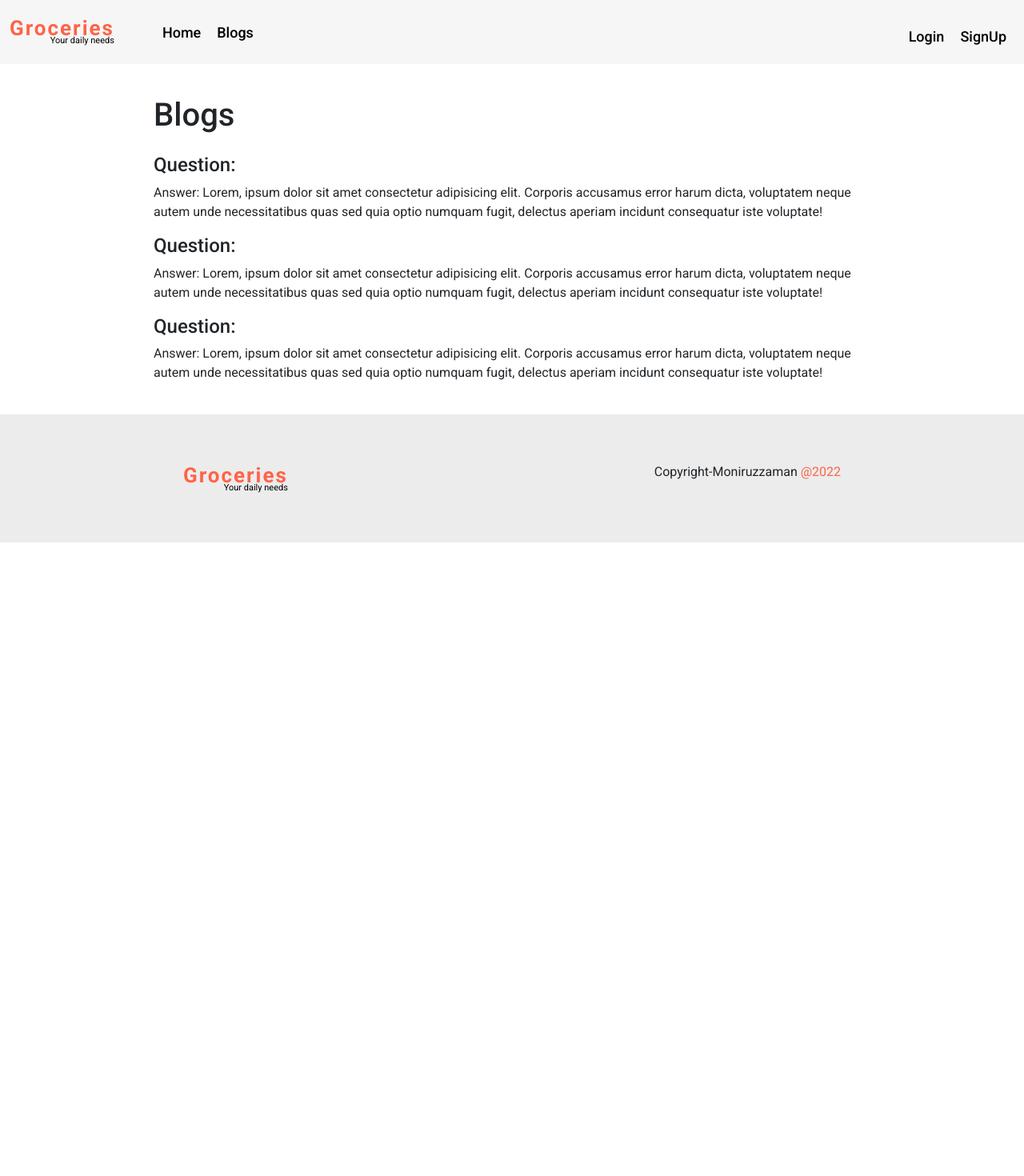
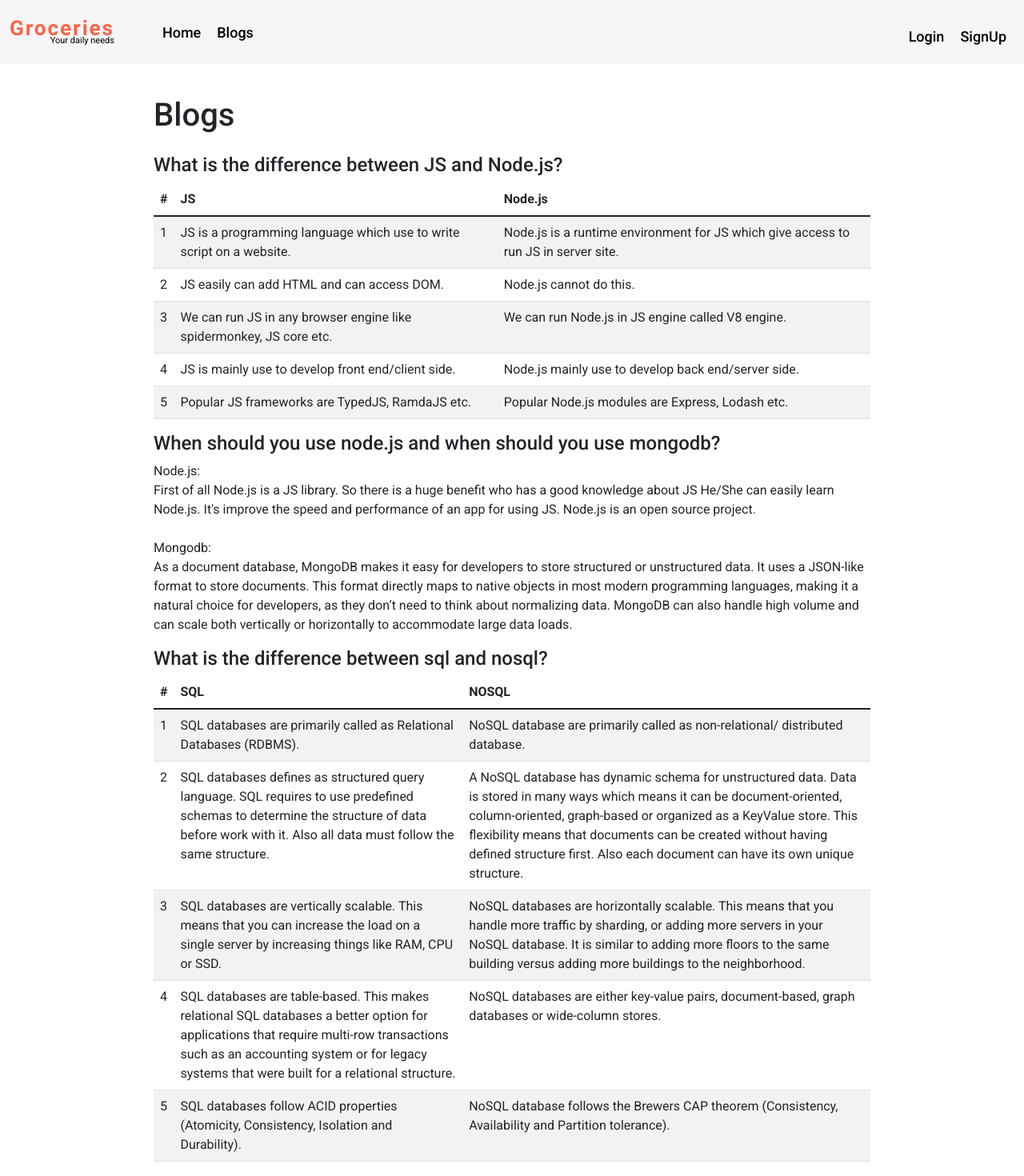
Before and after one commit to moniruzzaman01/groceries-client-side, a React (Create React App) app: page /blogs in a window 1280 px wide. Shown: the top 1470 px of the page at 80% size. Before the commit the page ends 800 px from the top, so only its background shows below. Built offline with nearby package versions, Linux system fonts and the light colour scheme; no server answers.

Commit message:
answered the questions

```diff
--- a/src/components/Blogs/Blog.css
+++ b/src/components/Blogs/Blog.css
@@ -1,4 +1,5 @@
 .blog-item-container {
+  min-height: 60vh;
   width: 70%;
   margin: 15vh auto 5vh auto;
 }
--- a/src/components/Blogs/Blogs.js
+++ b/src/components/Blogs/Blogs.js
@@ -6,31 +6,150 @@ const Blogs = () => {
     <div className="blog-item-container">
       <h1 className="mb-4">Blogs</h1>
       <div>
-        <h4>Question:</h4>
+        <h4>What is the difference between JS and Node.js?</h4>
+        <table className="table table-striped">
+          <thead>
+            <tr>
+              <th scope="col">#</th>
+              <th scope="col">JS</th>
+              <th scope="col">Node.js</th>
+            </tr>
+          </thead>
+          <tbody>
+            <tr>
+              <td>1</td>
+              <td>
+                JS is a programming language which use to write script on a
+                website.
+              </td>
+              <td>
+                Node.js is a runtime environment for JS which give access to run
+                JS in server site.
+              </td>
+            </tr>
+            <tr>
+              <td>2</td>
+              <td>JS easily can add HTML and can access DOM.</td>
+              <td>Node.js cannot do this.</td>
+            </tr>
+            <tr>
+              <td>3</td>
+              <td>
+                We can run JS in any browser engine like spidermonkey, JS core
+                etc.
+              </td>
+              <td>We can run Node.js in JS engine called V8 engine.</td>
+            </tr>
+            <tr>
+              <td>4</td>
+              <td>JS is mainly use to develop front end/client side.</td>
+              <td>Node.js mainly use to develop back end/server side.</td>
+            </tr>
+            <tr>
+              <td>5</td>
+              <td>Popular JS frameworks are TypedJS, RamdaJS etc.</td>
+              <td>Popular Node.js modules are Express, Lodash etc.</td>
+            </tr>
+          </tbody>
+        </table>
+      </div>
+      <div>
+        <h4>When should you use node.js and when should you use mongodb?</h4>
         <p>
-          Answer: Lorem, ipsum dolor sit amet consectetur adipisicing elit.
-          Corporis accusamus error harum dicta, voluptatem neque autem unde
-          necessitatibus quas sed quia optio numquam fugit, delectus aperiam
-          incidunt consequatur iste voluptate!
+          Node.js: <br /> First of all Node.js is a JS library. So there is a
+          huge benefit who has a good knowledge about JS He/She can easily learn
+          Node.js. It's improve the speed and performance of an app for using
+          JS. Node.js is an open source project. <br />
+          <br />
+          Mongodb: <br />
+          As a document database, MongoDB makes it easy for developers to store
+          structured or unstructured data. It uses a JSON-like format to store
+          documents. This format directly maps to native objects in most modern
+          programming languages, making it a natural choice for developers, as
+          they don’t need to think about normalizing data. MongoDB can also
+          handle high volume and can scale both vertically or horizontally to
+          accommodate large data loads.
         </p>
       </div>
       <div>
-        <h4>Question:</h4>
-        <p>
-          Answer: Lorem, ipsum dolor sit amet consectetur adipisicing elit.
-          Corporis accusamus error harum dicta, voluptatem neque autem unde
-          necessitatibus quas sed quia optio numquam fugit, delectus aperiam
-          incidunt consequatur iste voluptate!
-        </p>
-      </div>
-      <div>
-        <h4>Question:</h4>
-        <p>
-          Answer: Lorem, ipsum dolor sit amet consectetur adipisicing elit.
-          Corporis accusamus error harum dicta, voluptatem neque autem unde
-          necessitatibus quas sed quia optio numquam fugit, delectus aperiam
-          incidunt consequatur iste voluptate!
-        </p>
+        <h4>What is the difference between sql and nosql?</h4>
+        <table className="table table-striped">
+          <thead>
+            <tr>
+              <th scope="col">#</th>
+              <th scope="col">SQL</th>
+              <th scope="col">NOSQL</th>
+            </tr>
+          </thead>
+          <tbody>
+            <tr>
+              <td>1</td>
+              <td>
+                SQL databases are primarily called as Relational Databases
+                (RDBMS).
+              </td>
+              <td>
+                NoSQL database are primarily called as non-relational/
+                distributed database.
+              </td>
+            </tr>
+            <tr>
+              <td>2</td>
+              <td>
+                SQL databases defines as structured query language. SQL requires
+                to use predefined schemas to determine the structure of data
+                before work with it. Also all data must follow the same
+                structure.
+              </td>
+              <td>
+                A NoSQL database has dynamic schema for unstructured data. Data
+                is stored in many ways which means it can be document-oriented,
+                column-oriented, graph-based or organized as a KeyValue store.
+                This flexibility means that documents can be created without
+                having defined structure first. Also each document can have its
+                own unique structure.
+              </td>
+            </tr>
+            <tr>
+              <td>3</td>
+              <td>
+                SQL databases are vertically scalable. This means that you can
+                increase the load on a single server by increasing things like
+                RAM, CPU or SSD.
+              </td>
+              <td>
+                NoSQL databases are horizontally scalable. This means that you
+                handle more traffic by sharding, or adding more servers in your
+                NoSQL database. It is similar to adding more floors to the same
+                building versus adding more buildings to the neighborhood.
+              </td>
+            </tr>
+            <tr>
+              <td>4</td>
+              <td>
+                SQL databases are table-based. This makes relational SQL
+                databases a better option for applications that require
+                multi-row transactions such as an accounting system or for
+                legacy systems that were built for a relational structure.
+              </td>
+              <td>
+                NoSQL databases are either key-value pairs, document-based,
+                graph databases or wide-column stores.
+              </td>
+            </tr>
+            <tr>
+              <td>5</td>
+              <td>
+                SQL databases follow ACID properties (Atomicity, Consistency,
+                Isolation and Durability).
+              </td>
+              <td>
+                NoSQL database follows the Brewers CAP theorem (Consistency,
+                Availability and Partition tolerance).
+              </td>
+            </tr>
+          </tbody>
+        </table>
       </div>
     </div>
   );
```
